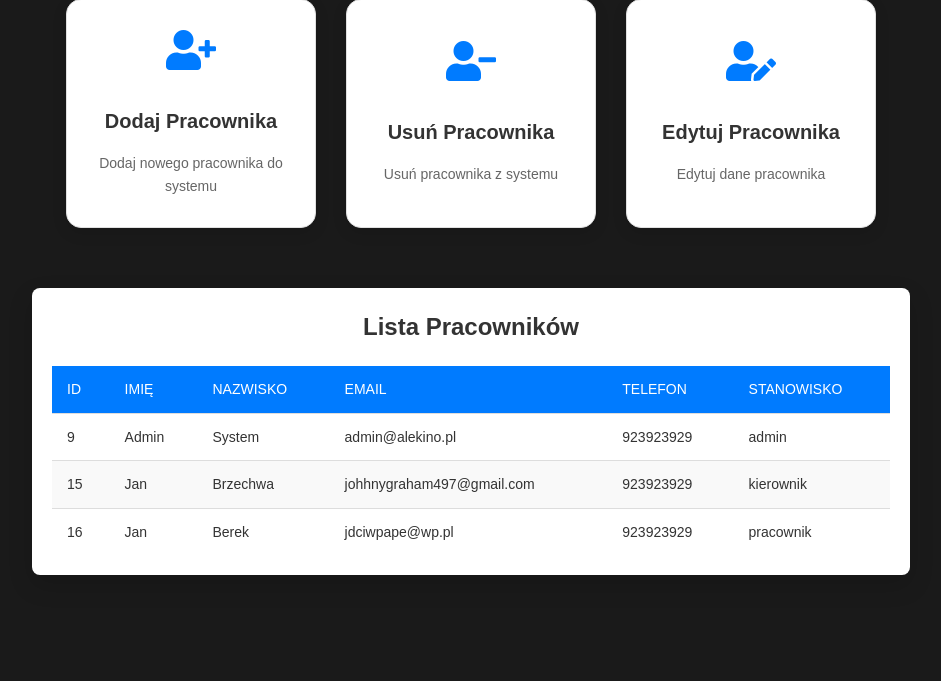
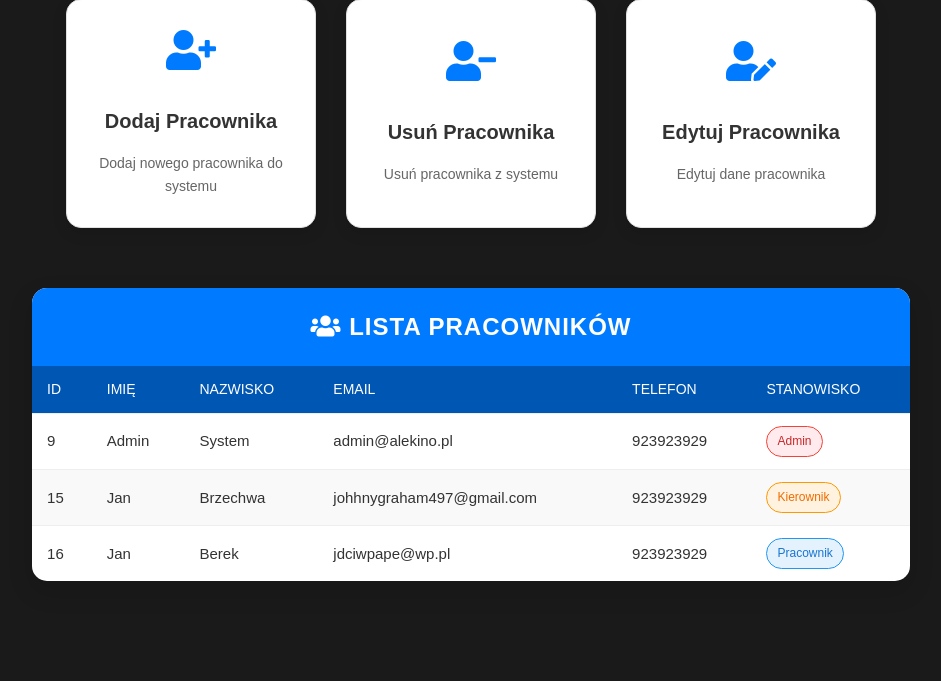
Before and after one commit to Programista88/SystemKina, a PHP site: page /admin/zarzadzaj_pracownikami.php in a window 1280 px wide. Shown: the part 312-993 px from the top of the page, without its empty margins (169-1110 px from the left). Before the commit the page ends 887 px from the top, so only its background shows below. Run offline with PHP 8.4, Linux system fonts and the light colour scheme; the visitor is signed in with stand-in values (Sample User, id 1); data comes from the database, SQL or seed files in the repository; both versions use the stored data as it was after the commit.

Commit message:
Fix | Zmiana Wygladu | Permisje Pracownikow

```diff
--- a/Strona/admin/konto_pracownika.php
+++ b/Strona/admin/konto_pracownika.php
@@ -91,9 +91,6 @@ $pracownik = $stmt->fetch(PDO::FETCH_ASSOC);
         </div>
 
         <div class="employee-account-actions">
-            <a href="panel_pracownika.php" class="employee-action-btn primary">
-                <i class="fas fa-tachometer-alt"></i> Panel Pracownika
-            </a>
             <a href="../autoryzacja/logout.php" class="employee-action-btn secondary">
                 <i class="fas fa-sign-out-alt"></i> Wyloguj się
             </a>
--- a/Strona/admin/zarzadzaj_pracownikami.php
+++ b/Strona/admin/zarzadzaj_pracownikami.php
@@ -12,7 +12,8 @@ if ($conn->connect_error) {
     die("Connection failed: " . $conn->connect_error);
 }
 
-function getEmployees($conn) {
+function getEmployees($conn)
+{
     try {
         $sql = "SELECT pracownik_id, imie, nazwisko, email, telefon, stanowisko FROM pracownicy ORDER BY pracownik_id";
         $stmt = $conn->prepare($sql);
@@ -79,7 +80,7 @@ $employees = getEmployees($conn);
         </div>
 
         <div class="employee-list">
-            <h2>Lista Pracowników</h2>
+            <h2><i class="fas fa-users"></i> Lista Pracowników</h2>
             <table>
                 <thead>
                     <tr>
@@ -98,8 +99,12 @@ $employees = getEmployees($conn);
                             <td><?php echo $employee['imie']; ?></td>
                             <td><?php echo $employee['nazwisko']; ?></td>
                             <td><?php echo $employee['email']; ?></td>
-                            <td><?php echo $employee['telefon']; ?></td>
-                            <td><?php echo $employee['stanowisko']; ?></td>
+                            <td><?php echo !empty($employee['telefon']) ? $employee['telefon'] : 'Brak'; ?></td>
+                            <td>
+                                <span class="role-badge <?php echo $employee['stanowisko']; ?>">
+                                    <?php echo ucfirst($employee['stanowisko']); ?>
+                                </span>
+                            </td>
                         </tr>
                     <?php endforeach; ?>
                 </tbody>
--- a/Strona/index.php
+++ b/Strona/index.php
@@ -67,7 +67,7 @@ require_once 'konfiguracja/config.php'; ?>
                     if (isset($_SESSION['user_id'])) {
                         echo '<a href="rezerwacje/proces_rezerw.php?film_id=' . $film['film_id'] . '" class="reserve-btn">Zarezerwuj bilet</a>';
                     } else {
-                        echo '<a href="autoryzacja/login.php" class="btn-login">Zaloguj się aby zarezerwować</a>';
+                        echo '<a href="autoryzacja/login.php" class="reserve-btn">Zaloguj się aby zarezerwować</a>';
                     }
                 }
                 echo '</div>';
--- a/Strona/zasoby/css/style.css
+++ b/Strona/zasoby/css/style.css
@@ -62,7 +62,7 @@
   --transition-slow: all 0.5s ease;
 
   /* Czcionki */
-  --font-family-base: 'Arial', sans-serif;
+  --font-family-base: "Arial", sans-serif;
   --font-weight-normal: 400;
   --font-weight-medium: 500;
   --font-weight-bold: 700;
@@ -115,7 +115,8 @@ img {
   height: auto;
 }
 
-button, .btn {
+button,
+.btn {
   cursor: pointer;
   border: none;
   border-radius: var(--border-radius-md);
@@ -125,7 +126,9 @@ button, .btn {
   font-family: var(--font-family-base);
 }
 
-input, select, textarea {
+input,
+select,
+textarea {
   font-family: var(--font-family-base);
   font-size: 16px;
   padding: 12px;
@@ -134,7 +137,9 @@ input, select, textarea {
   transition: var(--transition-normal);
 }
 
-input:focus, select:focus, textarea:focus {
+input:focus,
+select:focus,
+textarea:focus {
   outline: none;
   border-color: var(--primary-color);
   box-shadow: 0 0 0 2px rgba(0, 123, 255, 0.1);
@@ -293,7 +298,7 @@ footer {
 }
 
 .footer-section h3::after {
-  content: '';
+  content: "";
   position: absolute;
   left: 0;
   bottom: 0;
@@ -1039,7 +1044,8 @@ footer {
   margin: var(--spacing-md) 0;
 }
 
-.qr-btn, .return-btn {
+.qr-btn,
+.return-btn {
   display: inline-block;
   padding: 8px 16px;
   background-color: var(--success-color);
@@ -1050,7 +1056,8 @@ footer {
   transition: var(--transition-normal);
 }
 
-.qr-btn:hover, .return-btn:hover {
+.qr-btn:hover,
+.return-btn:hover {
   background-color: var(--success-dark);
   transform: translateY(-2px);
 }
@@ -1194,7 +1201,6 @@ footer {
   color: var(--error-dark);
   border: 1px solid #f5c6cb;
 }
-
 
 /* ===== KONTO PRACOWNIKA ===== */
 .employee-account-container {
@@ -1371,34 +1377,75 @@ footer {
   max-width: 100%;
   overflow-x: auto;
   margin: var(--spacing-xl) auto;
+  padding: 0;
+  background-color: white;
+  border-radius: var(--border-radius-lg);
+  box-shadow: var(--box-shadow-lg);
+}
+
+.employee-list .cancel-btn {
+  background-color: var(--secondary-color);
+  color: white;
+  border: none;
+  padding: 8px 12px;
+  border-radius: var(--border-radius-sm);
+  cursor: pointer;
+  transition: var(--transition-normal);
+  font-size: 14px;
+  display: inline-flex;
+  align-items: center;
+  gap: 5px;
+}
+
+.employee-list .cancel-btn:hover {
+  background-color: var(--secondary-dark);
+  transform: scale(1.05);
+}
+
+.employee-list .employee-status {
+  background-color: var(--warning-color);
+  color: white;
+  padding: 8px 12px;
+  border-radius: var(--border-radius-sm);
+  font-size: 14px;
+  display: inline-flex;
+  align-items: center;
+  gap: 5px;
+}
+
+.employee-list .text-center {
+  text-align: center;
   padding: var(--spacing-md);
-  background-color: white;
-  border-radius: var(--border-radius-md);
-  box-shadow: var(--box-shadow-lg);
-}
+  color: var(--text-medium);
+  font-style: italic;
+}
+
 
 .employee-list h2 {
   text-align: center;
-  color: var(--text-dark);
-  margin-bottom: var(--spacing-md);
+  color: var(--text-white);
+  background: var(--primary-color);
+  padding: var(--spacing-md);
+  margin: 0;
   font-size: 1.5rem;
+  text-transform: uppercase;
+  letter-spacing: 1px;
 }
 
 .employee-list table {
   width: 100%;
   border-collapse: collapse;
-  margin-top: var(--spacing-md);
 }
 
 .employee-list th,
 .employee-list td {
   padding: 12px 15px;
   text-align: left;
-  border-bottom: 1px solid #ddd;
+  border-bottom: 1px solid #eee;
 }
 
 .employee-list th {
-  background-color: var(--primary-color);
+  background-color: var(--primary-dark);
   color: white;
   text-transform: uppercase;
   font-size: 14px;
@@ -1406,16 +1453,21 @@ footer {
 }
 
 .employee-list tr:hover {
-  background-color: #f1f1f1;
+  background-color: var(--primary-light);
+  transition: var(--transition-normal);
 }
 
 .employee-list td {
   color: var(--text-dark);
-  font-size: 14px;
+  font-size: 15px;
 }
 
 .employee-list tr:nth-child(even) {
   background-color: #f9f9f9;
+}
+
+.employee-list tr:nth-child(even):hover {
+  background-color: var(--primary-light);
 }
 
 .employee-list tr:last-child td {
@@ -1462,6 +1514,33 @@ footer {
   padding: 5px 10px;
   border-radius: var(--border-radius-sm);
   display: inline-block;
+}
+
+.employee-list .role-badge {
+  display: inline-block;
+  padding: 5px 10px;
+  border-radius: 20px;
+  font-size: 12px;
+  font-weight: var(--font-weight-medium);
+  text-align: center;
+}
+
+.employee-list .role-badge.admin {
+  background-color: var(--error-light);
+  color: var(--error-dark);
+  border: 1px solid var(--error-color);
+}
+
+.employee-list .role-badge.kierownik {
+  background-color: var(--warning-light);
+  color: var(--warning-dark);
+  border: 1px solid var(--warning-color);
+}
+
+.employee-list .role-badge.pracownik {
+  background-color: var(--info-light);
+  color: var(--info-dark);
+  border: 1px solid var(--info-color);
 }
 
 /* ===== LOGOWANIE PRACOWNIKA ===== */
@@ -1788,17 +1867,37 @@ footer {
   text-align: center;
 }
 
-.mt-1 { margin-top: var(--spacing-xs); }
-.mt-2 { margin-top: var(--spacing-sm); }
-.mt-3 { margin-top: var(--spacing-md); }
-.mt-4 { margin-top: var(--spacing-lg); }
-.mt-5 { margin-top: var(--spacing-xl); }
-
-.mb-1 { margin-bottom: var(--spacing-xs); }
-.mb-2 { margin-bottom: var(--spacing-sm); }
-.mb-3 { margin-bottom: var(--spacing-md); }
-.mb-4 { margin-bottom: var(--spacing-lg); }
-.mb-5 { margin-bottom: var(--spacing-xl); }
+.mt-1 {
+  margin-top: var(--spacing-xs);
+}
+.mt-2 {
+  margin-top: var(--spacing-sm);
+}
+.mt-3 {
+  margin-top: var(--spacing-md);
+}
+.mt-4 {
+  margin-top: var(--spacing-lg);
+}
+.mt-5 {
+  margin-top: var(--spacing-xl);
+}
+
+.mb-1 {
+  margin-bottom: var(--spacing-xs);
+}
+.mb-2 {
+  margin-bottom: var(--spacing-sm);
+}
+.mb-3 {
+  margin-bottom: var(--spacing-md);
+}
+.mb-4 {
+  margin-bottom: var(--spacing-lg);
+}
+.mb-5 {
+  margin-bottom: var(--spacing-xl);
+}
 
 .mx-auto {
   margin-left: auto;
@@ -1836,22 +1935,58 @@ footer {
   background-color: var(--success-dark);
 }
 
-.text-primary { color: var(--primary-color); }
-.text-secondary { color: var(--secondary-color); }
-.text-success { color: var(--success-color); }
-.text-error { color: var(--error-color); }
-.text-warning { color: var(--warning-color); }
-.text-info { color: var(--info-color); }
-.text-dark { color: var(--text-dark); }
-.text-medium { color: var(--text-medium); }
-.text-light { color: var(--text-light); }
-.text-white { color: var(--text-white); }
-
-.bg-primary { background-color: var(--primary-color); }
-.bg-secondary { background-color: var(--secondary-color); }
-.bg-success { background-color: var(--success-color); }
-.bg-error { background-color: var(--error-color); }
-.bg-warning { background-color: var(--warning-color); }
-.bg-info { background-color: var(--info-color); }
-.bg-light { background-color: var(--background-light); }
-.bg-dark { background-color: var(--background-dark); }
+.text-primary {
+  color: var(--primary-color);
+}
+.text-secondary {
+  color: var(--secondary-color);
+}
+.text-success {
+  color: var(--success-color);
+}
+.text-error {
+  color: var(--error-color);
+}
+.text-warning {
+  color: var(--warning-color);
+}
+.text-info {
+  color: var(--info-color);
+}
+.text-dark {
+  color: var(--text-dark);
+}
+.text-medium {
+  color: var(--text-medium);
+}
+.text-light {
+  color: var(--text-light);
+}
+.text-white {
+  color: var(--text-white);
+}
+
+.bg-primary {
+  background-color: var(--primary-color);
+}
+.bg-secondary {
+  background-color: var(--secondary-color);
+}
+.bg-success {
+  background-color: var(--success-color);
+}
+.bg-error {
+  background-color: var(--error-color);
+}
+.bg-warning {
+  background-color: var(--warning-color);
+}
+.bg-info {
+  background-color: var(--info-color);
+}
+.bg-light {
+  background-color: var(--background-light);
+}
+.bg-dark {
+  background-color: var(--background-dark);
+}
```
Also changed, not shown: Strona/admin/dodaj_pracownika.php (+3 -9 lines), Strona/admin/panel_pracownika.php (+25 -7 lines), Strona/admin/usun_pracownika.php (+8 -14 lines), Strona/zasoby/sql/system_kina.sql (+27 -10 lines).
